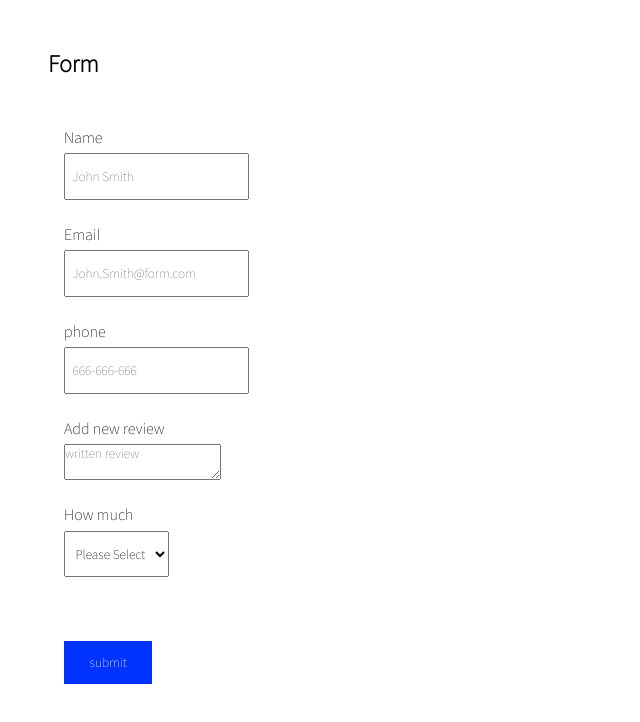
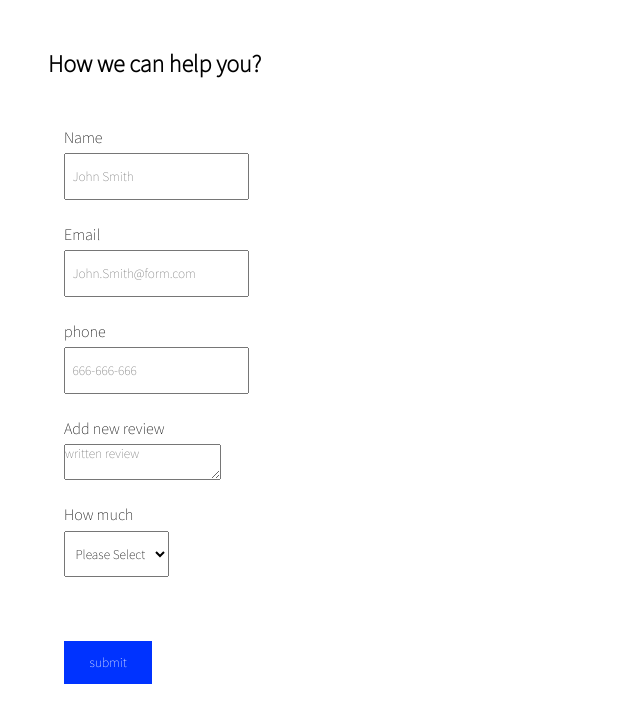
Before and after one commit to nancy-sun/unbounce-project-client, a React (Create React App) app: page /form in a window 1280 px wide. Shown: the top 722 px of the page, without its empty margins (0-640 px from the left). Built offline with nearby package versions, Linux system fonts and the light colour scheme.

Commit message:
Style Form

```diff
--- a/src/pages/Form/Form.jsx
+++ b/src/pages/Form/Form.jsx
@@ -4,7 +4,7 @@ function Form() {
   return (
     <>
       <form id="form" method="POST" className="form">
-        <h2 className="form__subheader">Form</h2>
+        <h2 className="form__subheader">How we can help you?</h2>
         <div className="form__section">
           <div className="form__section--box">
             <label htmlFor="name" className="form__label">
--- a/src/pages/Form/Form.scss
+++ b/src/pages/Form/Form.scss
@@ -10,6 +10,7 @@
 
   &__subheader {
     padding: 1rem;
+    font-weight: 700;
   }
 
   &__section {
```
